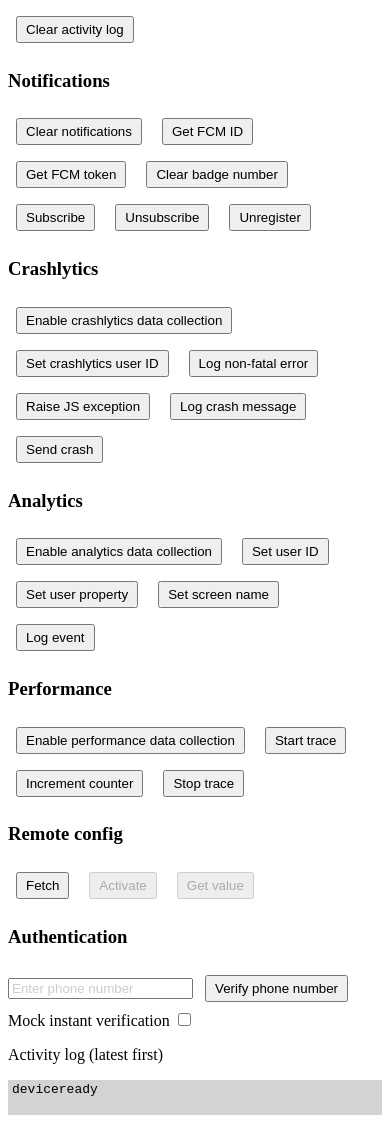
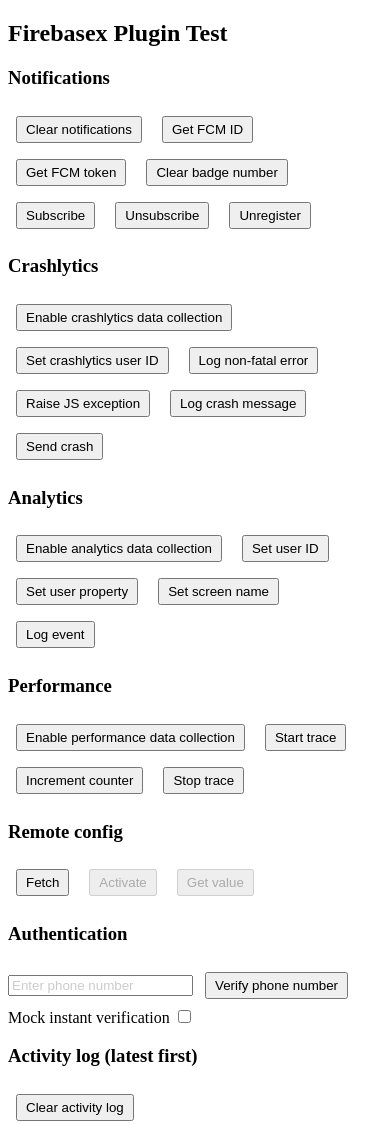
Before and after one commit to dpa99c/cordova-plugin-firebasex-test, a website: page www/index.html in a window 390 px wide. Shown: the top 1124 px of the page. Drawn offline with Linux system fonts and the light colour scheme; some packages are replaced by stand-ins of ours.

Commit message:
Reorder activity log elements

```diff
--- a/www/index.html
+++ b/www/index.html
@@ -7,13 +7,12 @@
     <meta name="msapplication-tap-highlight" content="no">
     <meta name="viewport" content="user-scalable=no, initial-scale=1, maximum-scale=1, minimum-scale=1, width=device-width">
     <link rel="stylesheet" type="text/css" href="css/index.css">
-    <title>Firebase Plugin Test</title>
+    <title>Firebasex Plugin Test</title>
 </head>
 <body>
 
+<h2>Firebasex Plugin Test</h2>
 <div id="ui">
-    <button onclick="clearLog()">Clear activity log</button>
-
     <h3>Notifications</h3>
     <button onclick="clearNotifications()">Clear notifications</button>
     <button onclick="getID()">Get FCM ID</button>
@@ -73,7 +72,8 @@
 </div>
 
 
-<p>Activity log (latest first)</p>
+<h3>Activity log (latest first)</h3>
+<button onclick="clearLog()">Clear activity log</button>
 <xmp id="log-output"></xmp>
 
 
```
